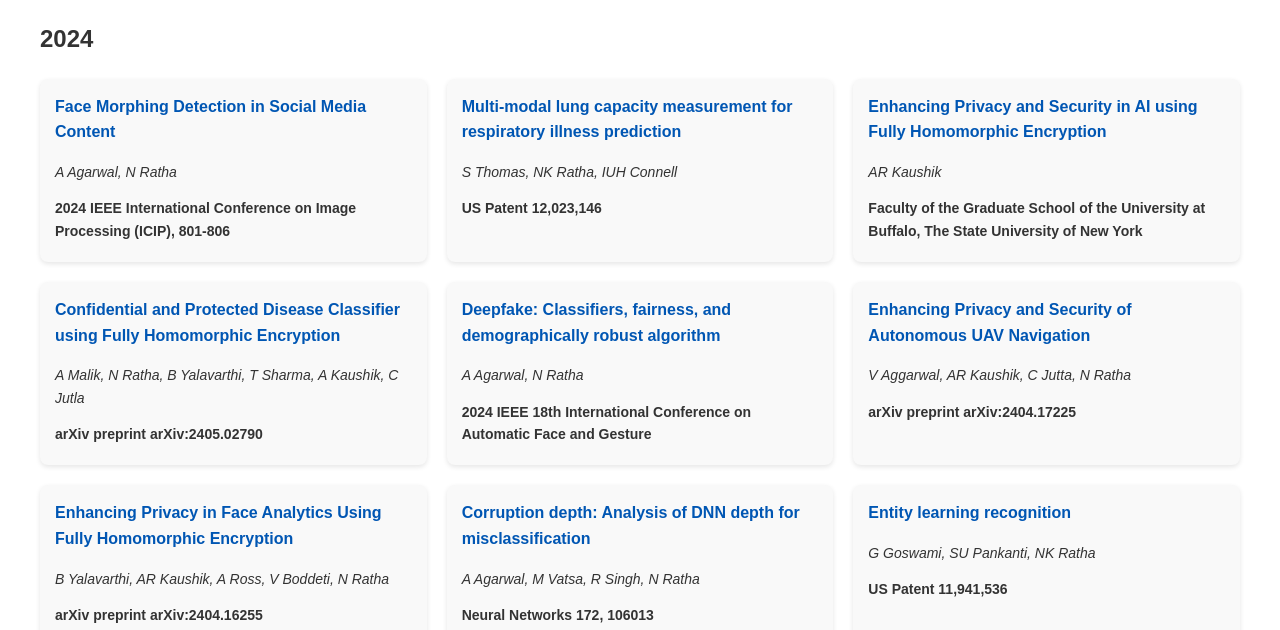
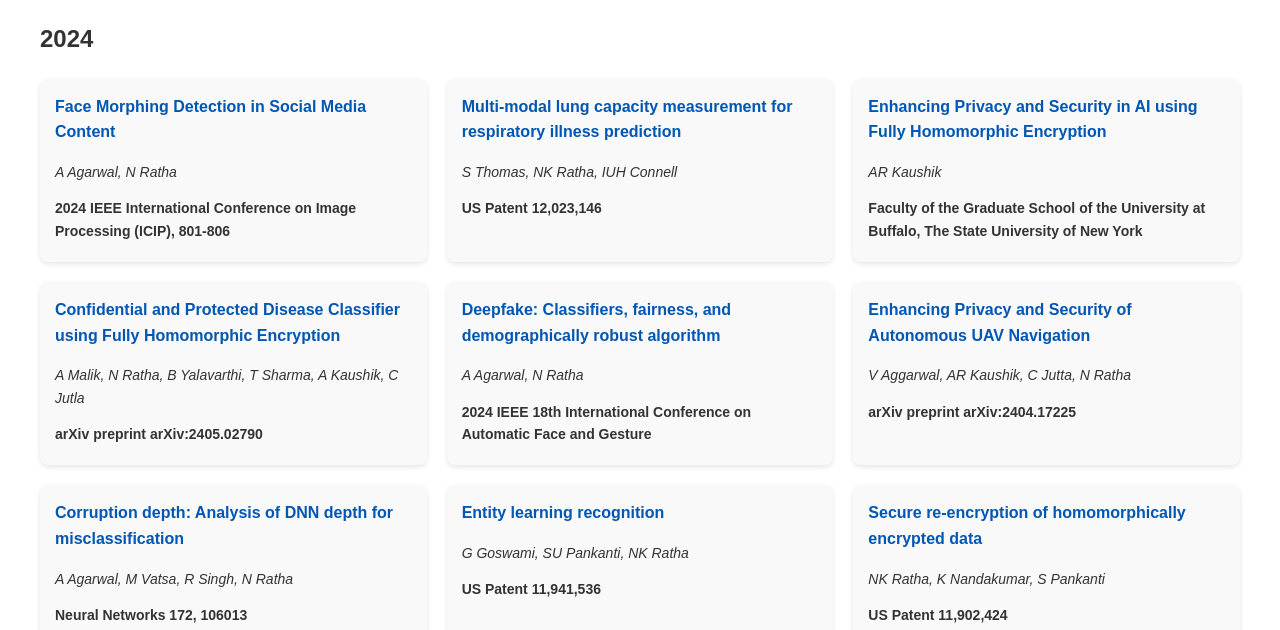
Before and after one commit to rajvizala/lab-website, a plain HTML site: page publications.html in a window 1280 px wide. Shown: the part 170-800 px from the top of the page. Drawn offline with Linux system fonts and the light colour scheme.

Commit message:
new changes

```diff
--- a/publications.html
+++ b/publications.html
@@ -168,11 +168,6 @@
                     <h3><a href="#" target="_blank">Enhancing Privacy and Security of Autonomous UAV Navigation</a></h3>
                     <p class="authors">V Aggarwal, AR Kaushik, C Jutta, N Ratha</p>
                     <p class="journal">arXiv preprint arXiv:2404.17225</p>
-                </div>
-                <div class="publication">
-                    <h3><a href="#" target="_blank">Enhancing Privacy in Face Analytics Using Fully Homomorphic Encryption</a></h3>
-                    <p class="authors">B Yalavarthi, AR Kaushik, A Ross, V Boddeti, N Ratha</p>
-                    <p class="journal">arXiv preprint arXiv:2404.16255</p>
                 </div>
                 <div class="publication">
                     <h3><a href="#" target="_blank">Corruption depth: Analysis of DNN depth for misclassification</a></h3>
```
